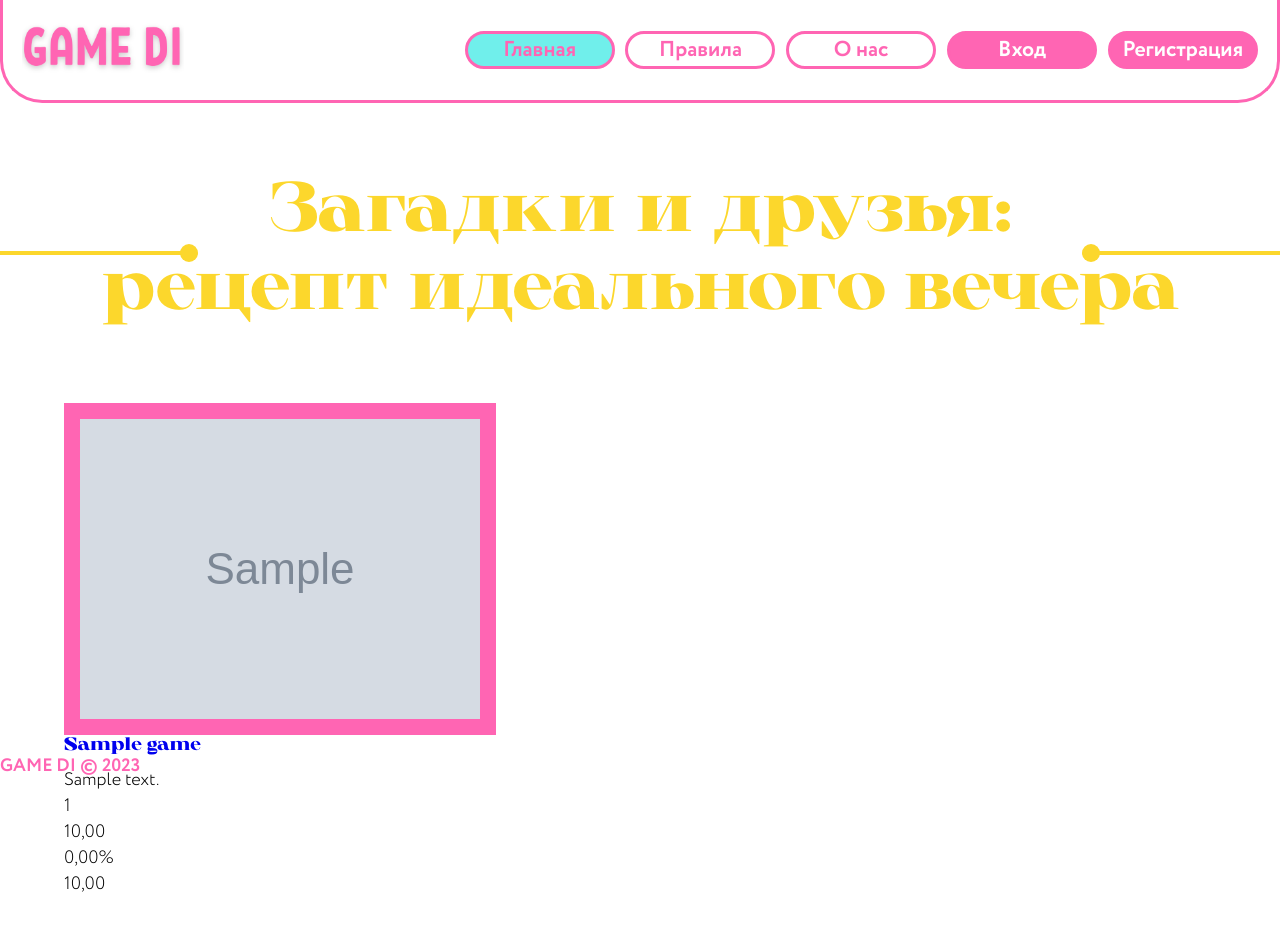
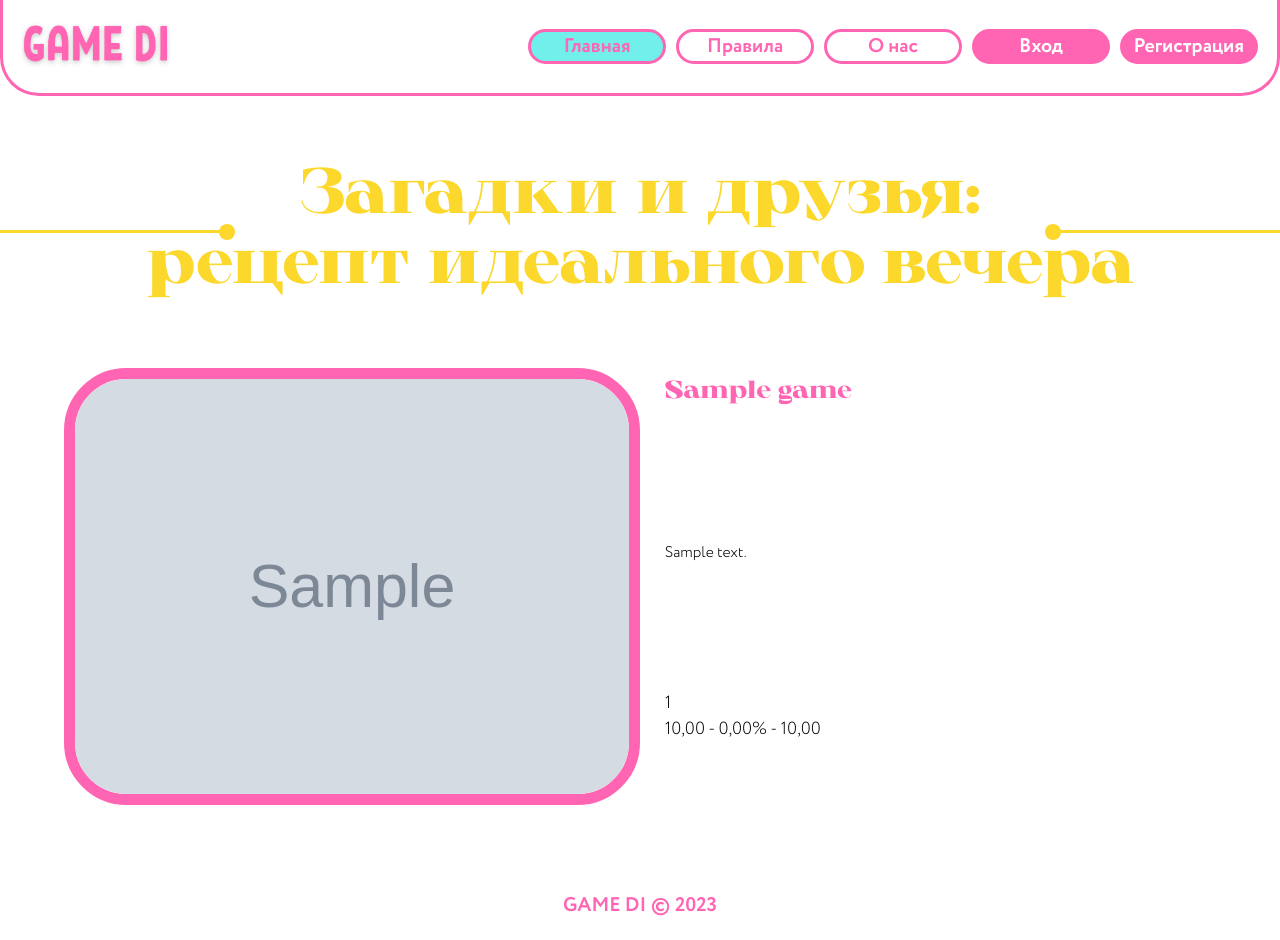
Before and after one commit to platsajacki/gamedi, a Django app: page / in a window 1280 px wide. Before the commit the page ends 892 px from the top, so only its background shows below. Run offline with Django 4.2, Linux system fonts and the light colour scheme; tables that the repository leaves empty hold one stand-in row (values such as "Sample post"); grey boxes marked "Sample" are stand-in pictures.

Commit message:
Update styles.css. Add getMaxWordsInElement, setBorderRadiusBasedOnHeight.

```diff
--- a/gamedi/core/models.py
+++ b/gamedi/core/models.py
@@ -17,7 +17,7 @@ class NameString(models.Model):
         return self.name
 
 
-class description(models.Model):
+class Description(models.Model):
     """Абстарктная модель с полем 'description'."""
     description = models.TextField(
         max_length=1024, verbose_name='Описание'
--- a/gamedi/games/models.py
+++ b/gamedi/games/models.py
@@ -7,12 +7,12 @@ from .managers import GameQuerySet, GameManager
 from .validators import validate_order_number
 from .utils import get_cover_path, get_hover_path
 from core.models import (
-    NameString, description, SlugModel,
+    NameString, Description, SlugModel,
     FileModel, PublishedModel, OrderNumberModel
 )
 
 
-class Genre(NameString, description, SlugModel,
+class Genre(NameString, Description, SlugModel,
             PublishedModel, models.Model):
     """Модель для хранения информации о жанре игр."""
     name = models.CharField(
@@ -25,7 +25,7 @@ class Genre(NameString, description, SlugModel,
         verbose_name_plural = 'Жанры'
 
 
-class Game(NameString, description, SlugModel,
+class Game(NameString, Description, SlugModel,
            OrderNumberModel, PublishedModel, models.Model):
     """Модель для хранения информации о игре."""
     name = models.CharField(
--- a/gamedi/static/css/styles.css
+++ b/gamedi/static/css/styles.css
@@ -17,7 +17,7 @@
 }
 
 html {
-  font-size: 23px;
+  font-size: 20px;
 }
 
 header {
@@ -158,12 +158,15 @@ main {
 /* Основные стили для footer */
 .main-footer {
   color: #FF65B3;
+  text-align: center;
+  font-size: 1.2rem;
 }
 
 /* Стили слогана на главном экране */
 .slogan {
   font-family: 'Macherie', sans-serif;
   text-align: center;
+  justify-content: center;
   font-size: 5rem;
   margin-top: 3rem;
   margin-bottom: 4rem;
@@ -219,32 +222,48 @@ main {
 }
 
 .content .game {
+  display: grid;
+  grid-template-columns: repeat(2, 1fr);
+  padding-bottom: 4rem;
 }
 
 .content .game img {
-  flex-shrink: 0;
-  display: block;
-  border: 2vh solid #FF65B3;
-  max-width: 50%;
+  box-sizing: border-box;
+  width: 100%;
+  border: 0.7rem solid #FF65B3;
+  flex-shrink: 1;
 }
 
 .content .game .description {
-  width: 50%;
+  display: grid;
+  font-size: calc(12px + 13 * (100vw - 320px) / 2240);
+  grid-template-rows: 10% 65% 25%;
+  box-sizing: border-box;
   text-align: left;
+  padding-top: 2%;
+  padding-bottom: 2%;
+  padding-left: 1.5rem;
+  width: 100%;
 }
 
 .content .game .description .text-description {
-  overflow: hidden;
+  display: flex;
+  align-items: center;
+  padding-bottom: 1%;
 }
 
 
-.game-name {
+.content .game-name {
   font-family: 'Macherie', sans-serif;
+  font-size: 1.4em;
   margin-bottom: 2%;
 }
 
-.game-name a {
+.content .game-name a {
+  display: flex;
   text-decoration: none;
+  color: #FF65B3;
+  align-items: end;
 }
 
 /* Медиа-запрос для адаптивного дизайна и отображения/скрытия бургер-меню */
@@ -256,11 +275,15 @@ main {
   .adaptive {
     width: 100%;
   }
+
+  .content .game .description .text-description {
+    font-size: 1.15em;
+  }
 }
 
 @media (max-width: 2000px) {
   html {
-    font-size: 19px;
+    font-size: 17px;
   }
 
   .slogan {
@@ -273,9 +296,15 @@ main {
   }
 }
 
+@media (max-width: 1800px) {
+  .content .game .description .text-description {
+    font-size: 1em;
+  }
+}
+
 @media (max-width: 1440px) {
   html {
-    font-size: 18px;
+    font-size: 16.5px;
   }
 
   .slogan {
@@ -286,13 +315,13 @@ main {
     margin-left: -6.5rem;
     margin-right: -6.5rem;
   }
+
+  .content .game .description .text-description {
+    font-size: 0.88em;
+  }
 }
 
 @media (max-width: 1200px) {
-  html {
-    font-size: 17px;
-  }
-
   .slogan {
     font-size: 3.6rem;
   }
@@ -305,7 +334,7 @@ main {
 
 @media (max-width: 1000px) {
   html {
-    font-size: 16px;
+    font-size: 15px;
   }
 
   .slogan {
@@ -323,6 +352,20 @@ main {
 
   .burger-menu {
     display: block;
+  }
+
+  .content .game {
+    grid-template-columns: 1fr;
+    grid-template-rows: repeat(2, 1fr);
+  }
+
+ .content .game img {
+    height: 50vw;
+    margin-bottom: 1rem;
+  }
+
+  .content .game .description {
+    padding: 0;
   }
 }
 
@@ -364,16 +407,11 @@ main {
   }
 
   .slogan {
-    font-size: 1.25rem;
+    white-space: wrap;
   }
 
-  .slogan:before,
-  .slogan:after {
-    display: none;
-  }
-
-
-  .slogan .circle {
-    display: none;
+  .slogan span {
+    margin-left: 2rem;
+    margin-right: 2rem;
   }
 }
--- a/gamedi/static/js/games/games_list.js
+++ b/gamedi/static/js/games/games_list.js
@@ -1,16 +1,15 @@
-import getSizeDescription from "../main.js"
+import { getMaxWordsInElement, setBorderRadiusBasedOnHeight } from "../main.js"
 
 const actions = ['DOMContentLoaded', 'resize']
+const maxWordsInGame = 60
 
-/** Активирует все прослушки. */
-function wiretapping () {
-  console.log('fll')
-  for (let action of actions) {
+/** Активирует все прослушки 'games_list'. */
+async function wiretapping () {
+  getMaxWordsInElement('text-description', maxWordsInGame)
+  for (const action of actions) {
       window.addEventListener(action,
-      () =>  getSizeDescription(
-        'game-list-img', 'games-list-description'
+        () => setBorderRadiusBasedOnHeight('.game img')
       )
-    )
   }
 }
 
--- a/gamedi/static/js/includes/header.js
+++ b/gamedi/static/js/includes/header.js
@@ -8,7 +8,7 @@ const burgerLinks = document.getElementById('burger-links')
  * Определяет активную ссылку в меню
  * на основе текущего URL и добавляет класс "active".
 */
-function getActiveLink(currentUrl, links) {
+async function getActiveLink(currentUrl, links) {
   links.forEach(function (link) {
     if (link.getAttribute('href') === currentUrl) {
       link.classList.add('active')
@@ -18,21 +18,21 @@ function getActiveLink(currentUrl, links) {
 
 
 /** Раскрыввает и закрывает выплывающее меню. */
-function getBurgerLinks(elem, burgerLinks) {
+async function getBurgerLinks(elem, burgerLinks) {
   if (elem === burger) {
     burgerLinks.style.display = 'flex'
     burger.style.display = 'none'
     cross.style.display = 'block'
-  } else {
-    burgerLinks.style.display = 'none'
-    burger.style.display = 'block'
-    cross.style.display = 'none'
+    return
   }
+  burgerLinks.style.display = 'none'
+  burger.style.display = 'block'
+  cross.style.display = 'none'
 }
 
 
 /** Включает прослушку для открытия и закрытия меню. */
-function rollBurgerMenu(burger, cross, burgerLinks) {
+async function rollBurgerMenu(burger, cross, burgerLinks) {
   burger.addEventListener('click', function (event) {
     getBurgerLinks(burger, burgerLinks)
   })
--- a/gamedi/static/js/main.js
+++ b/gamedi/static/js/main.js
@@ -1,6 +1,46 @@
-/** Выравнивает 'example' с 'final' в контейнере по высоте.*/
-export default function getSizeDescription(example_id, final_id) {
-  let example_elem = document.getElementById(example_id)
-  let final_elem = document.getElementById(final_id)
-  final_elem.style.maxHeight = `${example_elem.height}px`
+/**
+ * Проверяет, состоит ли строка только из
+ * букв латинского и кириллического алфавитов.
+ */
+async function isAlpha(str) {
+  return /^[a-zA-Zа-яА-Я]+$/.test(str);
 }
+
+
+/**
+ * Регулярное выражение,
+ * которое ищет только знаки препинания,
+ * исключая кавычки.
+ */
+async function containsPunctuation(str) {
+  return /^[.,!?;:-]+$/.test(str);
+}
+
+
+/** Устанавливает количество символов в элементе. */
+export async function getMaxWordsInElement(className, maxWords) {
+  const elements = document.getElementsByClassName(className)
+  for (const element of elements) {
+    let words = element.textContent.trim().split(' ')
+    if (words.length > maxWords) {
+      words = words.slice(0, maxWords)
+      let lastWord = words[maxWords - 1]
+      if (!(await isAlpha(lastWord))) {
+        while (await containsPunctuation(lastWord[lastWord.length - 1])) {
+          lastWord = lastWord.slice(0, -1)
+        }
+        words[maxWords - 1] = lastWord
+      }
+      element.textContent = words.join(' ') + '...'
+    }
+  }
+}
+
+
+/** Устанавливает 'border-radius' в зависимостиот высоты объекта. */
+export async function setBorderRadiusBasedOnHeight(className) {
+  const elements = document.querySelectorAll(className)
+  elements.forEach(element => {
+    element.style.borderRadius = element.height * 0.15 + 'px'
+  })
+}
--- a/gamedi/templates/games/game_list.html
+++ b/gamedi/templates/games/game_list.html
@@ -18,14 +18,14 @@
   <div class="content">
     {% for game in game_list %}
       <div class="game">
-        <img id="game-list-img" src="{{ game.cover.url }}">
-        <div id="games-list-description" class="description">
+        <img src="{{ game.cover.url }}">
+        <div class="description">
           <div class="game-name">
             <a href="{% url 'games:detail' game.slug %}">
               {{ game.name }}
             </a>
           </div>
-          <div class="text-description">
+          <div id="text-description" class="text-description">
             {{ game.description }}
           </div>
           <div class="param-description">
@@ -34,9 +34,7 @@
             {% else %}
               {{ game.min_players }}-{{ game.max_players }}
             {% endif %}<br>
-            {{ game.price }}<br>
-            {{ game.discount }}%<br>
-            {{ game.final_price }}<br>
+            {{ game.price }} - {{ game.discount }}% - {{ game.final_price }}<br>
           </div>
         </div>
       </div>
```
